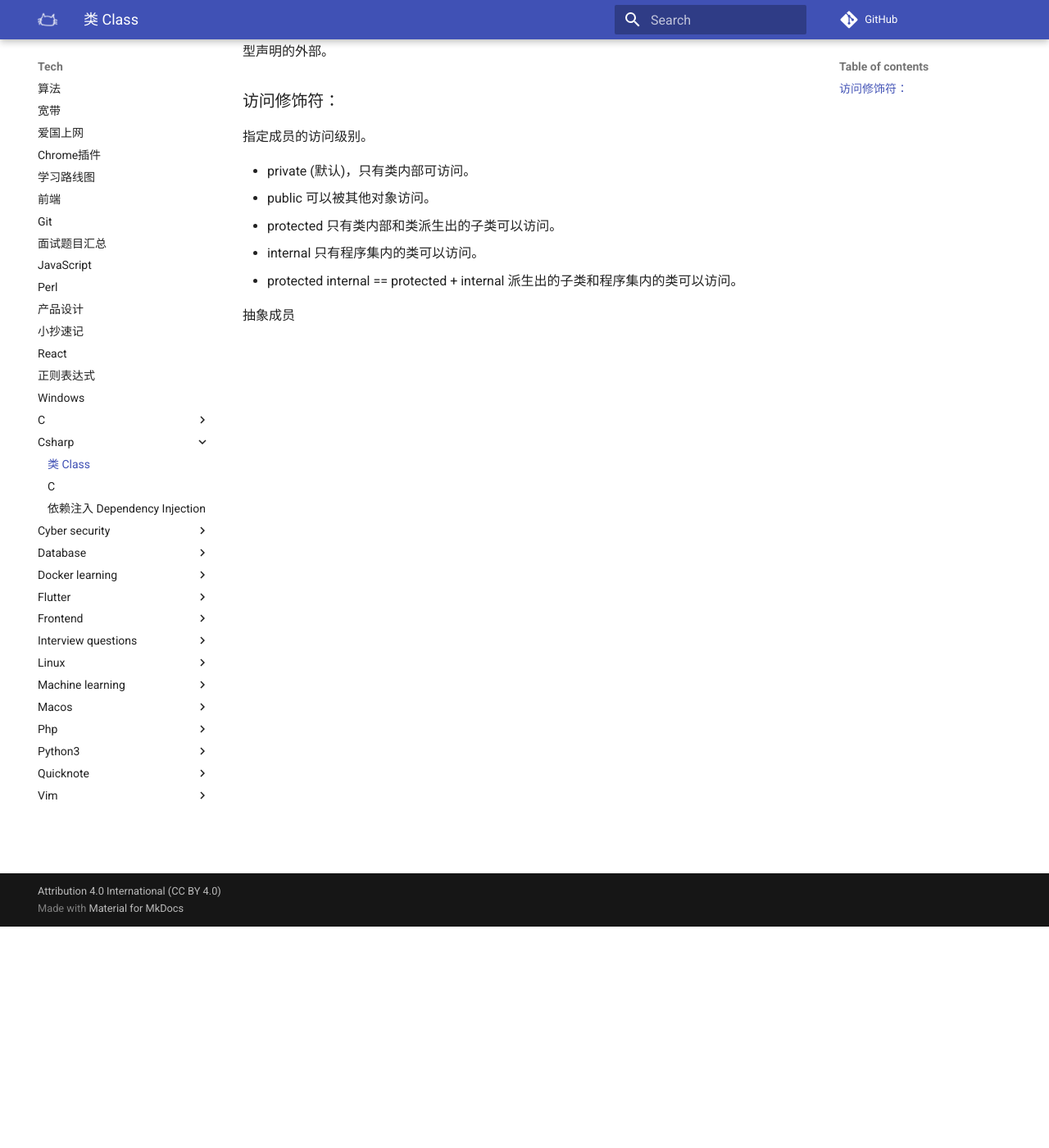
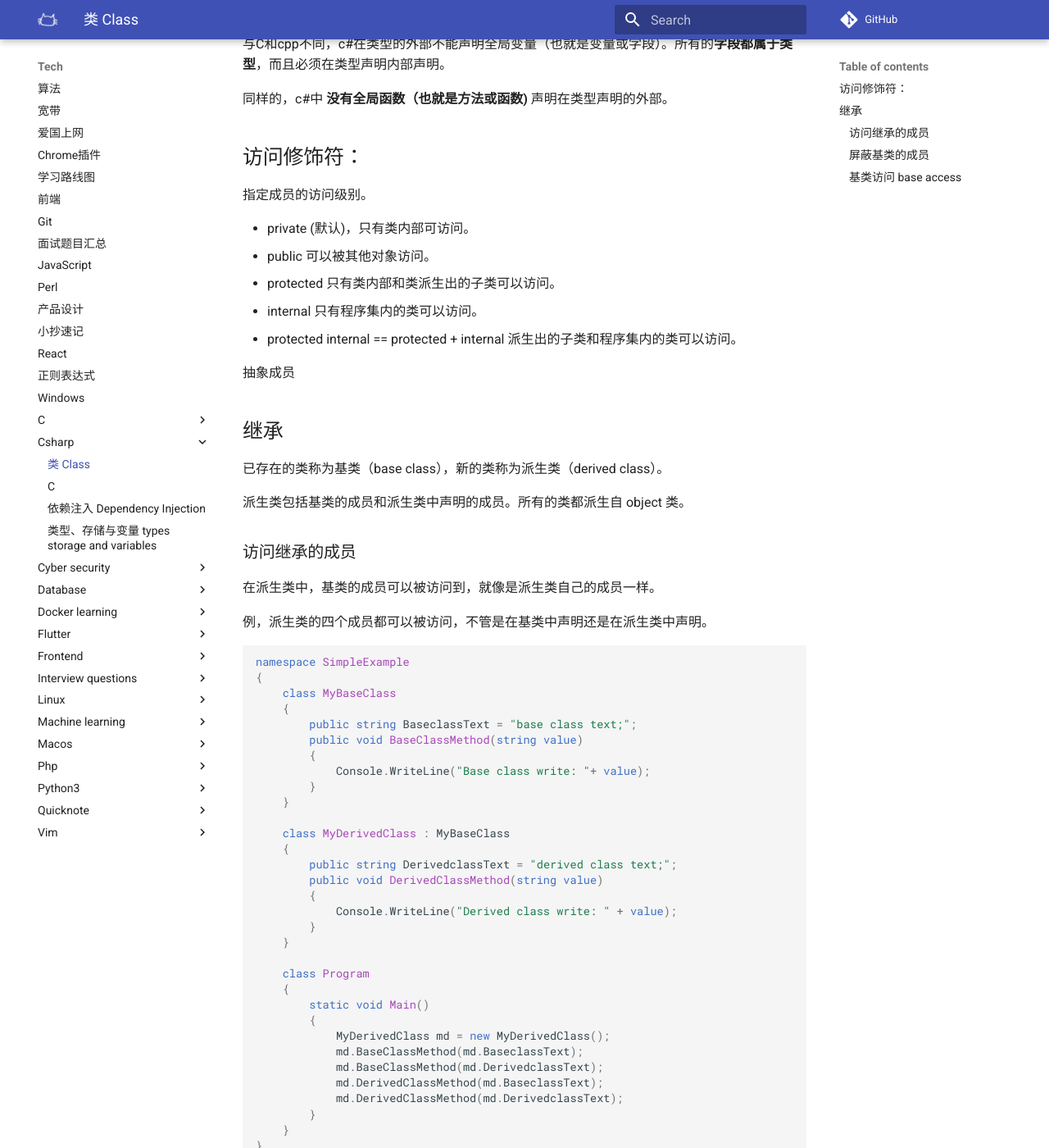
Before and after one commit to luoxufeiyan/wiki.luoxufeiyan.com, an MkDocs documentation site: the page built from docs/tech/csharp/class.md, in a window 1280 px wide and 1400 px high, scrolled down 270 px. Shown: the whole window at 82% size. Built offline with MkDocs 1.6.1 and Material for MkDocs 9.7.7, drawn with Linux system fonts in a browser that asks for light colours; comment, search, counter and statistics services are not loaded; some of the changed text lies outside the part shown.

Commit message:
add c# class

````diff
--- a/docs/tech/csharp/class.md
+++ b/docs/tech/csharp/class.md
@@ -1,11 +1,14 @@
 # 类 Class
+
+类是引用类型，意味着数据引用和实际数据都在申请内存。
 
 字段是类里面的变量。
 
 与C和cpp不同，c#在类型的外部不能声明全局变量（也就是变量或字段）。所有的**字段都属于类型**，而且必须在类型声明内部声明。
-同样的，c#中**没有全局函数（也就是方法或函数）**声明在类型声明的外部。
 
-### 访问修饰符：
+同样的，c#中 **没有全局函数（也就是方法或函数)** 声明在类型声明的外部。
+
+## 访问修饰符：
 
 指定成员的访问级别。
 
@@ -16,3 +19,171 @@
 * protected internal == protected + internal 派生出的子类和程序集内的类可以访问。
 
 抽象成员
+
+## 继承
+
+已存在的类称为基类（base class），新的类称为派生类（derived class）。
+
+派生类包括基类的成员和派生类中声明的成员。所有的类都派生自 object 类。
+
+### 访问继承的成员
+
+在派生类中，基类的成员可以被访问到，就像是派生类自己的成员一样。
+
+例，派生类的四个成员都可以被访问，不管是在基类中声明还是在派生类中声明。
+
+```c#
+namespace SimpleExample
+{
+    class MyBaseClass
+    {
+        public string BaseclassText = "base class text;";
+        public void BaseClassMethod(string value)
+        {
+            Console.WriteLine("Base class write: "+ value);
+        }
+    }
+
+    class MyDerivedClass : MyBaseClass
+    {
+        public string DerivedclassText = "derived class text;";
+        public void DerivedClassMethod(string value)
+        {
+            Console.WriteLine("Derived class write: " + value);
+        }
+    }
+
+    class Program
+    {
+        static void Main()
+        {
+            MyDerivedClass md = new MyDerivedClass();
+            md.BaseClassMethod(md.BaseclassText);
+            md.BaseClassMethod(md.DerivedclassText);
+            md.DerivedClassMethod(md.BaseclassText);
+            md.DerivedClassMethod(md.DerivedclassText);
+        }
+    }
+}
+```
+
+输出：
+```cmd
+Base class write: base class text;
+Base class write: derived class text;
+Derived class write: base class text;
+Derived class write: derived class text;
+```
+
+### 屏蔽基类的成员
+
+可以通过在派生类中新建一个同名的成员来屏蔽基类成员。需要使用 `new` 修饰符告诉编译器需要屏蔽基类成员。
+
+
+屏蔽数据成员，需要声明一个同类型的成员并使用相同的名称。
+
+例如：
+```c#
+namespace SimpleExample
+{
+    class MyBaseClass
+    {
+        public string ClassText = "From base class.";
+    }
+
+    class MyDerivedClass : MyBaseClass
+    {
+        new public string ClassText = "Hide from derived class.";
+    }
+
+    class Program
+    {
+        static void Main()
+        {
+            MyDerivedClass md = new MyDerivedClass();
+            Console.WriteLine(md.ClassText);
+        }
+    }
+}
+```
+
+屏蔽函数成员，在派生类中声明一个相同签名的函数成员。
+
+```c#
+namespace SimpleExample
+{
+    class MyBaseClass
+    {
+        public string classText = "base class text;";
+        public void ClassMethod(string value)
+        {
+            Console.WriteLine("Base class write: "+ value);
+        }
+    }
+
+    class MyDerivedClass : MyBaseClass
+    {
+        new public string classText = "hide from derived class text;";
+        new public void ClassMethod(string value)
+        {
+            Console.WriteLine("Derived class write: " + value);
+        }
+    }
+
+    class Program
+    {
+        static void Main()
+        {
+            MyDerivedClass md = new MyDerivedClass();
+            md.ClassMethod(md.classText); //屏蔽基类访问
+        }
+    }
+}
+```
+
+输出：
+
+```cmd
+Derived class write: hide from derived class text;
+```
+
+### 基类访问 base access
+
+继续访问被隐藏的基类成员，可以在使用基类访问表达式，使用 base 关键字加成员名。
+
+例如：
+```c#
+namespace SimpleExample
+{
+    class MyBaseClass
+    {
+        public string ClssText = "base class text;";
+    }
+
+    class MyDerivedClass : MyBaseClass
+    {
+        new public string ClssText = "hide from derived class text;"; //屏蔽基类成员
+        public void PrintMethod()
+        {
+            Console.WriteLine(ClssText);
+            Console.WriteLine(base.ClssText); // 基类访问
+        }
+    }
+
+    class Program
+    {
+        static void Main()
+        {
+            MyDerivedClass md = new MyDerivedClass();
+            md.PrintMethod();
+        }
+    }
+}
+```
+
+输出：
+
+```cmd
+hide from derived class text;
+base class text;
+```
````
Also changed, not shown: docs/tech/csharp/types_storage_and_variables.md (added, +16 -0 lines), docs/tech/csharp/storing_data_that_is_not_part_of_another_type.png (added).
